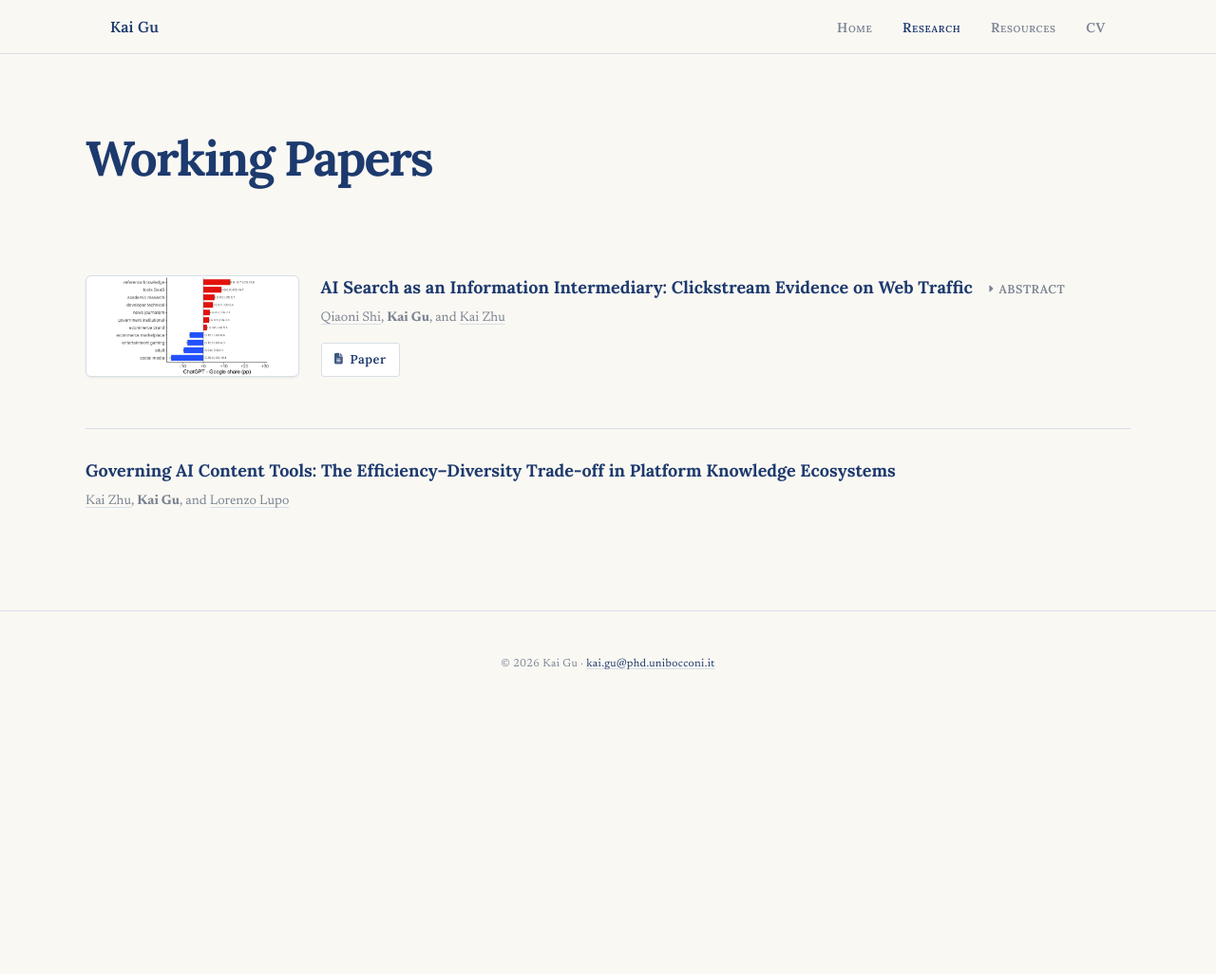
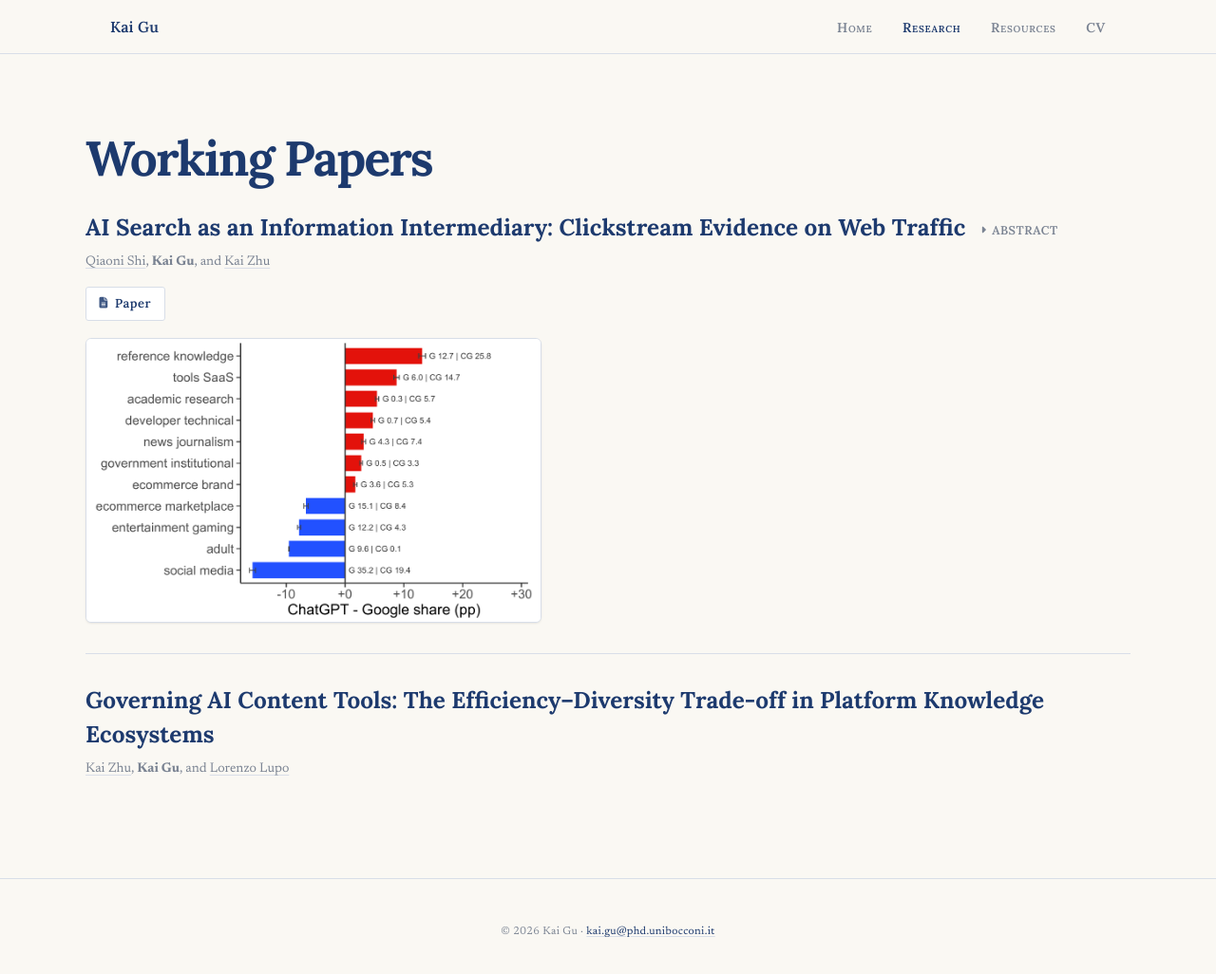
Before and after one commit to KaiGu2024/KaiGu2024.github.io, a Jekyll site: the page docs/research/index.html, which Jekyll copies as it is, in a window 1280 px wide and 1037 px high. Shown: the top 1026 px of the window at 95% size. Built offline with Jekyll 4.4.1, drawn with Linux system fonts in a browser that asks for light colours.

Commit message:
tighten research spacing and place figure below larger paper titles

```diff
--- a/docs/css/style.css
+++ b/docs/css/style.css
@@ -216,6 +216,10 @@ section:first-child { padding-top: 3.5rem; }
   font-size: clamp(2rem, 4vw, 3rem);
 }
 
+.research-page .page-header { margin-bottom: 1.5rem; }
+.research-page .working-papers-title { margin-bottom: 0; }
+.research-page #research { padding-top: 0; }
+
 .page-header > p:last-child {
   font-family: var(--font-body);
   font-size: 1.3rem;
@@ -402,23 +406,12 @@ h1 {
 }
 .paper:last-child { border-bottom: none; margin-bottom: 0; padding-bottom: 0; }
 
-.paper-featured {
-  display: grid;
-  grid-template-columns: 225px minmax(0, 1fr);
-  gap: 1.25rem;
-  align-items: stretch;
-}
-
 .paper-figure {
-  position: relative;
-  width: 100%;
-  min-height: 0;
-  margin: 0;
+  width: min(100%, 480px);
+  margin: 1rem 0 0;
 }
 
 .paper-figure a {
-  position: absolute;
-  inset: 0;
   display: block;
   overflow: hidden;
   border: 1px solid var(--border);
@@ -439,19 +432,14 @@ h1 {
 .paper-figure img {
   display: block;
   width: 100%;
-  height: 100%;
-  object-fit: contain;
+  height: auto;
 }
 
 .paper-copy { min-width: 0; }
 
-.paper-featured > .paper-abstract {
-  grid-column: 1 / -1;
-}
-
 .paper-title {
   font-family: 'Lora', serif;
-  font-size: 1rem;
+  font-size: clamp(1.15rem, 2.5vw, 1.35rem);
   font-weight: 700;
   font-style: normal;
   color: var(--navy);
@@ -669,16 +657,6 @@ footer {
 
   .nav-links { display: none; }
   .nav-toggle { display: block; }
-
-  .paper-figure {
-    width: min(100%, 280px);
-    aspect-ratio: 8 / 5;
-  }
-
-  .paper-featured {
-    grid-template-columns: 1fr;
-    gap: 1rem;
-  }
 
   .cv-embed iframe { height: 450px; }
 
--- a/docs/research/index.html
+++ b/docs/research/index.html
@@ -15,7 +15,7 @@
   <link rel="stylesheet" href="../css/tokens.css">
   <link rel="stylesheet" href="../css/style.css">
 </head>
-<body>
+<body class="research-page">
   <nav id="navbar">
     <div class="nav-inner">
       <a class="nav-name" href="../" aria-label="Kai Gu home">Kai Gu</a>
@@ -42,17 +42,17 @@
         <h1 class="working-papers-title">Working Papers</h1>
       </header>
       <section id="research" class="reveal-up">
-        <div class="paper paper-featured">
+        <div class="paper">
+          <div class="paper-copy">
+            <p class="paper-title"><a class="paper-title-link" href="https://arxiv.org/abs/2607.07652" target="_blank" rel="noopener noreferrer">AI Search as an Information Intermediary: Clickstream Evidence on Web Traffic</a><button class="abstract-toggle" aria-expanded="false" aria-controls="abstract-answering" title="Show abstract"><i class="fa-solid fa-caret-right"></i><span class="abstract-toggle-label">Abstract</span></button></p>
+            <p class="paper-authors"><a href="https://qiaonishi.github.io/">Qiaoni Shi</a>, <strong>Kai Gu</strong>, and <a href="https://kaizhu.me/">Kai Zhu</a></p>
+            <div class="paper-links"><a href="https://arxiv.org/abs/2607.07652" target="_blank" rel="noopener noreferrer" class="paper-link"><i class="fa-solid fa-file-lines"></i> Paper</a></div>
+          </div>
           <figure class="paper-figure">
             <a href="../assets/answering-without-referring-figure-5a.png" target="_blank" rel="noopener noreferrer" aria-label="Open Figure 5(a) at full size">
               <img src="../assets/answering-without-referring-figure-5a.png" alt="Figure 5(a), showing differences between ChatGPT and Google referral shares across destination content types" width="2160" height="1350" loading="lazy">
             </a>
           </figure>
-          <div class="paper-copy">
-            <p class="paper-title"><a class="paper-title-link" href="https://arxiv.org/abs/2607.07652" target="_blank" rel="noopener noreferrer">AI Search as an Information Intermediary: Clickstream Evidence on Web Traffic</a><button class="abstract-toggle" aria-expanded="false" aria-controls="abstract-answering" title="Show abstract"><i class="fa-solid fa-caret-right"></i><span class="abstract-toggle-label">Abstract</span></button></p>
-            <p class="paper-authors"><a href="https://qiaonishi.github.io/">Qiaoni Shi</a>, <strong>Kai Gu</strong>, and <a href="https://kaizhu.me/">Kai Zhu</a></p>
-            <div class="paper-links"><a href="https://arxiv.org/abs/2607.07652" target="_blank" rel="noopener noreferrer" class="paper-link"><i class="fa-solid fa-file-lines"></i> Paper</a></div>
-          </div>
           <div class="paper-abstract" id="abstract-answering"><div class="paper-abstract-inner"><p>Search engines have long allocated attention on the web by routing users from queries to websites. AI search changes this arrangement because information needs can be resolved inside the intermediary. Using URL-level Comscore U.S. desktop clickstream, we compare ChatGPT and Google information-seeking occasions and exploit ChatGPT Search access expansions to estimate traditional search displacement. ChatGPT produces outbound clicks in only 5.2% of conversation sessions, far below Google&rsquo;s referral ratio. The remaining clicks are not a scaled-down Google stream: they skew toward specialized destinations and away from ad-supported sites. Wider access cuts search use by 9.4%, with search-referral losses largest for informational categories. Our findings identify a central economic shift in digital intermediation: AI search might satisfy information needs inside the intermediary while weakening the referral bargain that has linked search, traffic, and content production on the open web.</p></div></div>
         </div>
 
```
